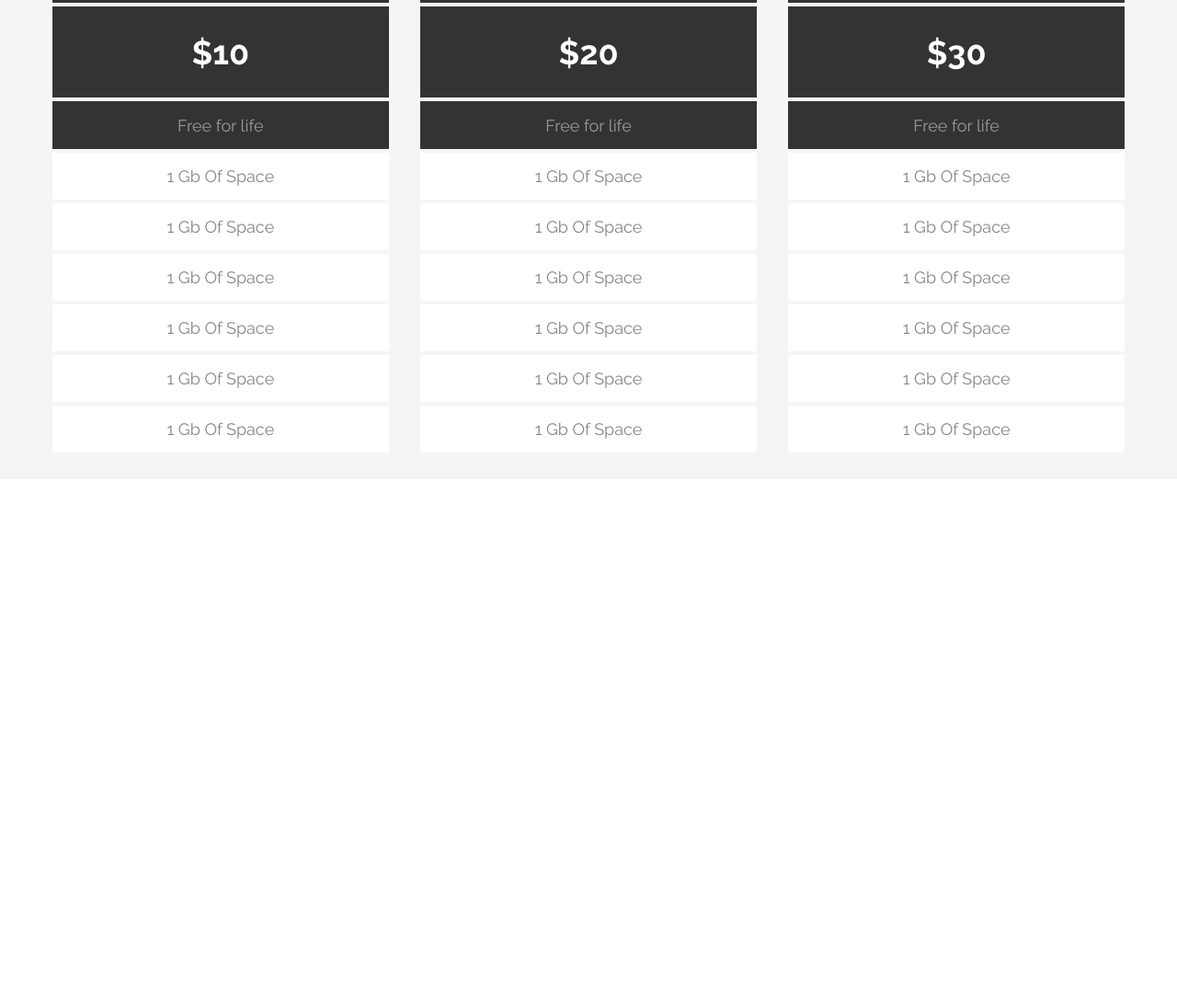
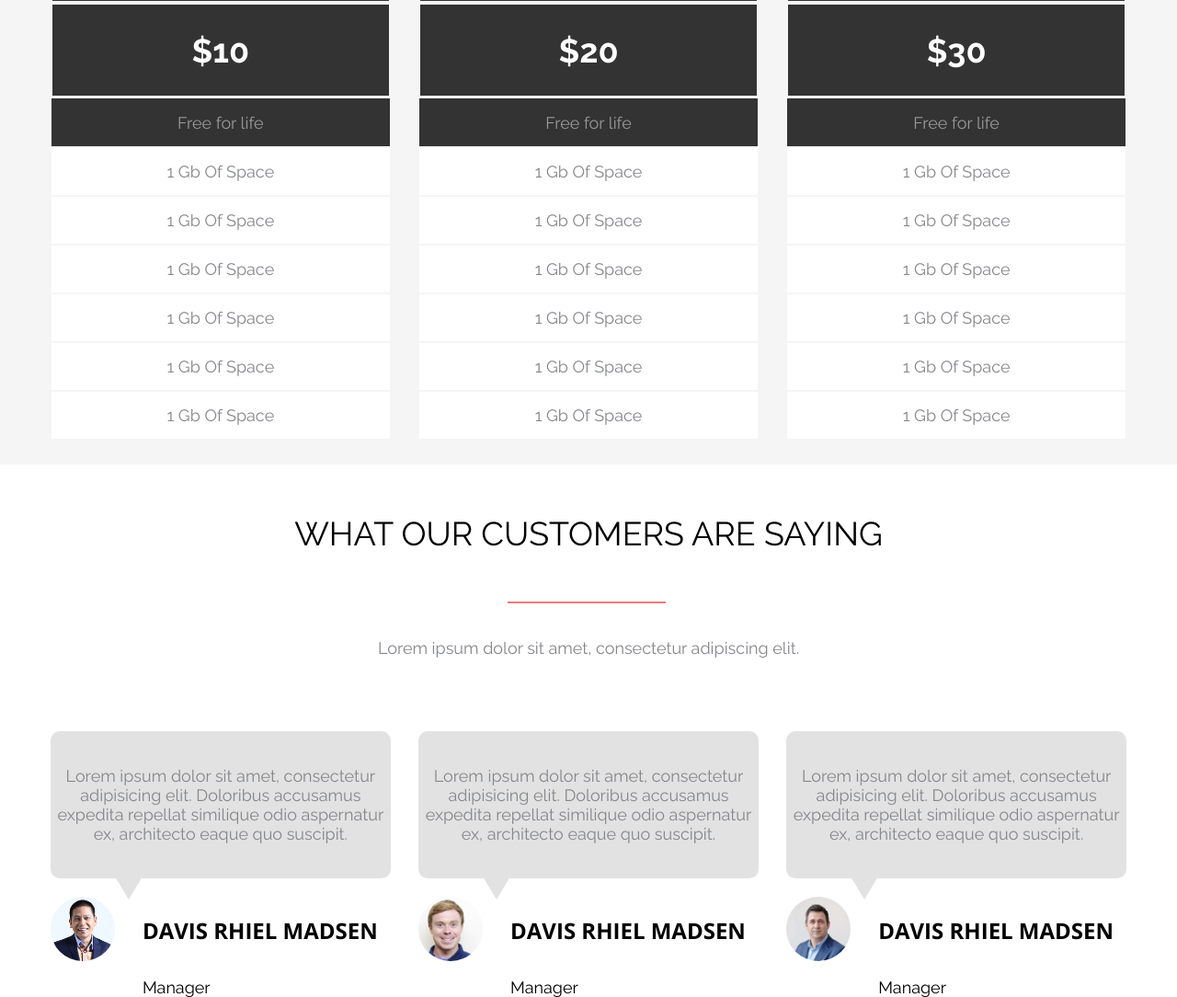
Before and after one commit to CaptMelancholy/TMSProject, a plain HTML site: page index.html in a window 1280 px wide. Shown: the part 350-1434 px from the top of the page at 92% size. Before the commit the page ends 871 px from the top, so only its background shows below. Drawn offline with nearby package versions, Linux system fonts and the light colour scheme.

Commit message:
feat: customers update

```diff
--- a/index.html
+++ b/index.html
@@ -10,88 +10,145 @@
     <section class="container pricing">
       <div class="pricing-options">
         <h2 class="pricing-options__title">Pricing Options</h2>
-        <hr class="pricing-options__breakline" />
         <p class="pricing-options__discription">
           Lorem ipsum dolor sit amet, consectetur adipiscing elit.
         </p>
         <div class="pricing-options__items">
-          <div class="pricing-options__item">
-            <p class="pricing-options__item__name">Basic</p>
-            <p class="pricing-options__item__price">$10</p>
-            <p class="pricing-options__item__discription">Free for life</p>
-            <div class="pricing-options__item__content">
-              <div class="pricing-options__item__content__item">
+          <ul class="pricing-options__item">
+            <li class="pricing-options__item__name">Basic</li>
+            <li class="pricing-options__item__price">$10</li>
+            <li class="pricing-options__item__discription">Free for life</li>
+            <ul class="pricing-options__item__content">
+              <li class="pricing-options__item__content__item">
                 1 Gb of Space
-              </div>
-              <div class="pricing-options__item__content__item">
+              </li>
+              <li class="pricing-options__item__content__item">
                 1 Gb of Space
-              </div>
-              <div class="pricing-options__item__content__item">
+              </li>
+              <li class="pricing-options__item__content__item">
                 1 Gb of Space
-              </div>
-              <div class="pricing-options__item__content__item">
+              </li>
+              <li class="pricing-options__item__content__item">
                 1 Gb of Space
-              </div>
-              <div class="pricing-options__item__content__item">
+              </li>
+              <li class="pricing-options__item__content__item">
                 1 Gb of Space
-              </div>
-              <div class="pricing-options__item__content__item">
+              </li>
+              <li class="pricing-options__item__content__item">
                 1 Gb of Space
-              </div>
-            </div>
-          </div>
-          <div class="pricing-options__item">
-            <p class="pricing-options__item__name">Optima</p>
-            <p class="pricing-options__item__price">$20</p>
-            <p class="pricing-options__item__discription">Free for life</p>
-            <div class="pricing-options__item__content">
-              <div class="pricing-options__item__content__item">
+              </li>
+            </ul>
+          </ul>
+          <ul class="pricing-options__item">
+            <li class="pricing-options__item__name">Optima</li>
+            <li class="pricing-options__item__price">$20</li>
+            <li class="pricing-options__item__discription">Free for life</li>
+            <ul class="pricing-options__item__content">
+              <li class="pricing-options__item__content__item">
                 1 Gb of Space
-              </div>
-              <div class="pricing-options__item__content__item">
+              </li>
+              <li class="pricing-options__item__content__item">
                 1 Gb of Space
-              </div>
-              <div class="pricing-options__item__content__item">
+              </li>
+              <li class="pricing-options__item__content__item">
                 1 Gb of Space
-              </div>
-              <div class="pricing-options__item__content__item">
+              </li>
+              <li class="pricing-options__item__content__item">
                 1 Gb of Space
-              </div>
-              <div class="pricing-options__item__content__item">
+              </li>
+              <li class="pricing-options__item__content__item">
                 1 Gb of Space
-              </div>
-              <div class="pricing-options__item__content__item">
+              </li>
+              <li class="pricing-options__item__content__item">
                 1 Gb of Space
-              </div>
-            </div>
-          </div>
-          <div class="pricing-options__item">
-            <p class="pricing-options__item__name">Pro</p>
-            <p class="pricing-options__item__price">$30</p>
-            <p class="pricing-options__item__discription">Free for life</p>
-            <div class="pricing-options__item__content">
-              <div class="pricing-options__item__content__item">
+              </li>
+            </ul>
+          </ul>
+          <ul class="pricing-options__item">
+            <li class="pricing-options__item__name">Pro</li>
+            <li class="pricing-options__item__price">$30</li>
+            <li class="pricing-options__item__discription">Free for life</li>
+            <ul class="pricing-options__item__content">
+              <li class="pricing-options__item__content__item">
                 1 Gb of Space
-              </div>
-              <div class="pricing-options__item__content__item">
+              </li>
+              <li class="pricing-options__item__content__item">
                 1 Gb of Space
-              </div>
-              <div class="pricing-options__item__content__item">
+              </li>
+              <li class="pricing-options__item__content__item">
                 1 Gb of Space
-              </div>
-              <div class="pricing-options__item__content__item">
+              </li>
+              <li class="pricing-options__item__content__item">
                 1 Gb of Space
-              </div>
-              <div class="pricing-options__item__content__item">
+              </li>
+              <li class="pricing-options__item__content__item">
                 1 Gb of Space
-              </div>
-              <div class="pricing-options__item__content__item">
+              </li>
+              <li class="pricing-options__item__content__item">
                 1 Gb of Space
-              </div>
-            </div>
-          </div>
+              </li>
+            </ul>
+          </ul>
         </div>
       </div>
     </section>
+    <section class="container customers">
+        <div class="customers-quote">
+          <h2 class="customers-quote__title">WHAT OUR CUSTOMERS ARE SAYING</h2>
+          <p class="customers-quote__discription">Lorem ipsum dolor sit amet, consectetur adipiscing elit.</p>
+          <div class="customers-quote__items">
+            <ul class="customers-quote__item">
+              <li class="customers-quote__item__quote">Lorem ipsum dolor sit amet,
+                consectetur adipisicing elit. Doloribus
+                accusamus expedita repellat similique
+                odio aspernatur ex, architecto eaque
+                quo suscipit.</li>
+              <ul class="customers-quote__item__customer-info">
+                <li class="customers-quote__item__customer-info__image">
+                  <img src="img/person-1.jpg" alt="error" />
+                </li>
+                <li class="customers-quote__item__customer-info__name-position">
+                  <h4 class="customers-quote__item__customer-info__name">Davis Rhiel Madsen</h4>
+                  <p class="customers-quote__item__customer-info__position">Manager</p>
+                </li>
+              </ul>
+            </ul>
+            <ul class="customers-quote__item">
+              <li class="customers-quote__item__quote">Lorem ipsum dolor sit amet,
+                consectetur adipisicing elit. Doloribus
+                accusamus expedita repellat similique
+                odio aspernatur ex, architecto eaque
+                quo suscipit.</li>
+              <ul class="customers-quote__item__customer-info">
+                <li class="customers-quote__item__customer-info__image">
+                  <img src="img/person-2.jpg" alt="error" />
+                </li>
+                <li class="customers-quote__item__customer-info__name-position">
+                  <h4 class="customers-quote__item__customer-info__name">Davis Rhiel Madsen</h4>
+                  <p class="customers-quote__item__customer-info__position">Manager</p>
+                </li>
+              </ul>
+            </ul>
+            <ul class="customers-quote__item">
+              <li class="customers-quote__item__quote">Lorem ipsum dolor sit amet,
+                consectetur adipisicing elit. Doloribus
+                accusamus expedita repellat similique
+                odio aspernatur ex, architecto eaque
+                quo suscipit.</li>
+              <ul class="customers-quote__item__customer-info">
+                <li class="customers-quote__item__customer-info__image">
+                  <img src="img/person-3.jpg" alt="error" />
+                </li>
+                <li class="customers-quote__item__customer-info__name-position">
+                  <h4 class="customers-quote__item__customer-info__name">Davis Rhiel Madsen</h4>
+                  <p class="customers-quote__item__customer-info__position">Manager</p>
+                </li>
+              </ul>
+            </ul>
+          </div>
+        </div>
+
+    </section>
+
   </body>
 </html>
--- a/styles/index.css
+++ b/styles/index.css
@@ -4,6 +4,7 @@
   margin: 0;
   padding: 0;
   box-sizing: border-box;
+  list-style-type: none;
 }
 
 :root {
@@ -72,18 +73,22 @@ h6 {
   background: #f5f5f5;
 }
 
-.pricing-options {
+.pricing-options,
+.customers-quote {
   text-align: center;
   margin: 0 auto;
   max-width: 1200px;
   padding: 0 15px;
 }
 
-.pricing-options__title {
+.pricing-options__title,
+.customers-quote__title {
   padding: 4.6% 0;
+  position: relative;
 }
 
-.pricing-options__discription {
+.pricing-options__discription,
+.customers-quote__discription {
   color: #86878b;
   font-family: "Raleway", sans-serif;
   font-size: 18px;
@@ -99,7 +104,8 @@ h6 {
   width: 14.5%;
 }
 
-.pricing-options__items {
+.pricing-options__items,
+.customers-quote__items {
   display: flex;
   flex-wrap: wrap;
   justify-content: space-between;
@@ -125,13 +131,6 @@ h6 {
   padding: 3.5% 0;
 }
 
-/* @media screen and (max-width: 320px) {
-  .pricing-options__item {
-    width: 100%;
-  }
-
-} */
-
 .pricing-options__item__price {
   background-color: #333333;
   border: 2px solid #f5f5f5;
@@ -146,7 +145,7 @@ h6 {
 
 .pricing-options__item__discription {
   background-color: #333333;
-  border: 2px solid #f5f5f5;
+  border: 1px solid #f5f5f5;
   color: rgba(255, 255, 255, 0.5);
   font-family: "Raleway", sans-serif;
   font-size: 18px;
@@ -157,7 +156,7 @@ h6 {
 }
 
 .pricing-options__item__content__item {
-  border: 2px solid #f5f5f5;
+  border: 1px solid #f5f5f5;
   background: #fff;
   color: #86878b;
   font-family: "Raleway", sans-serif;
@@ -168,3 +167,79 @@ h6 {
   text-transform: capitalize;
   padding: 15px 0;
 }
+
+.container.customers {
+  background: #fff;
+}
+
+.customers-quote__item {
+  flex-grow: 1;
+  width: 31.6%;
+}
+
+.customers-quote__title::after,
+.pricing-options__title::after {
+  top: 100%;
+  display: flex;
+  left: 50%;
+  content: "";
+  position: absolute;
+  border: 1px solid #ec7979;
+  width: 14.5%;
+  margin-left: -7.5%;
+}
+
+.customers-quote__item__quote {
+  position: relative;
+  border-radius: 10px;
+  background: #e2e2e2;
+  color: #86878b;
+  text-align: center;
+  font-family: Raleway;
+  font-size: 18px;
+  font-style: normal;
+  font-weight: 400;
+  line-height: normal;
+  text-wrap: wrap;
+  padding: 38px 0;
+  margin-bottom: 20px;
+}
+
+.customers-quote__item__quote::after {
+  content: "";
+  position: absolute;
+  left: 18.9%;
+  bottom: -38px;
+  border: 15px solid transparent;
+  border-top: 25px solid #e2e2e2;
+}
+
+.customers-quote__item__customer-info {
+  display: flex;
+  flex-direction: row;
+  text-align: left;
+}
+
+.customers-quote__item__customer-info__image {
+  width: 18.9%;
+  margin-right: 30px;
+}
+
+.customers-quote__item__customer-info__image > img {
+  width: 100%;
+  border-radius: 50%;
+}
+
+.customers-quote__item__customer-info__name {
+  margin-bottom: 15px;
+  padding: 7.8% 0;
+}
+
+.customers-quote__item__customer-info__position {
+  color: #000;
+  font-family: Raleway;
+  font-size: 18px;
+  font-style: normal;
+  font-weight: 400;
+  line-height: normal;
+}
```
Also changed, not shown: img/person-1.jpg (added), img/person-2.jpg (added), img/person-3.jpg (added).
